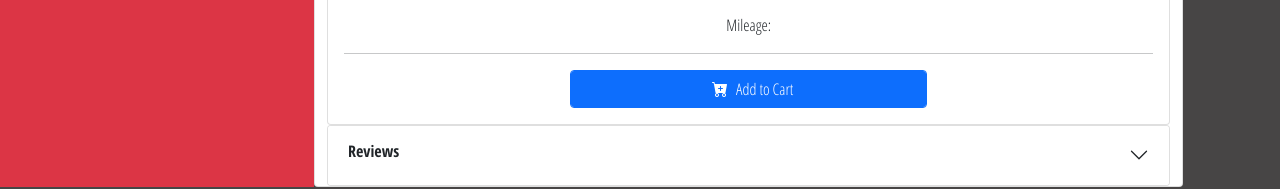
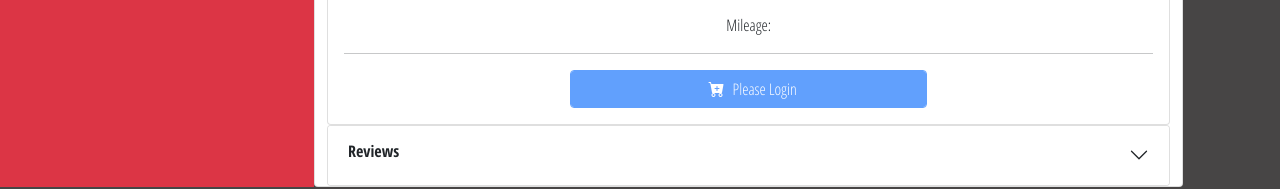
Before and after one commit to CMolitoris/ReactCarWebApp, a React (Create React App) app: page /car-details in a window 1280 px wide. Shown: the part 490-679 px from the top of the page. Built offline with nearby package versions, Linux system fonts and the light colour scheme; no server answers.

Commit message:
Added login to enable/disable button if a user is logged in.

```diff
--- a/src/components/AddToCartButton/AddToCartButton.jsx
+++ b/src/components/AddToCartButton/AddToCartButton.jsx
@@ -2,6 +2,17 @@ import React from 'react';
 import Button from 'react-bootstrap/Button'
 
 function AddToCartButton(props) {
+
+    //? Function that enables/disables the button if a user is logged in.
+    const isDisabled = function(userID) {
+        if (userID === ""){
+            return true
+        }
+        else{
+            return false
+        }
+    }
+
     return (
         <Button
             className="form-control"
@@ -11,11 +22,11 @@ function AddToCartButton(props) {
                 Quantity: 1
             })}
             variant="primary"
+            disabled={isDisabled(props.userID)}
         >
             <i class="bi bi-cart-plus-fill p-2"></i>
-            Add to Cart
+            {props.userID === "" ? "Please Login" : "Add to Cart" }
         </Button>
      );
 }
-
 export default AddToCartButton;
```
